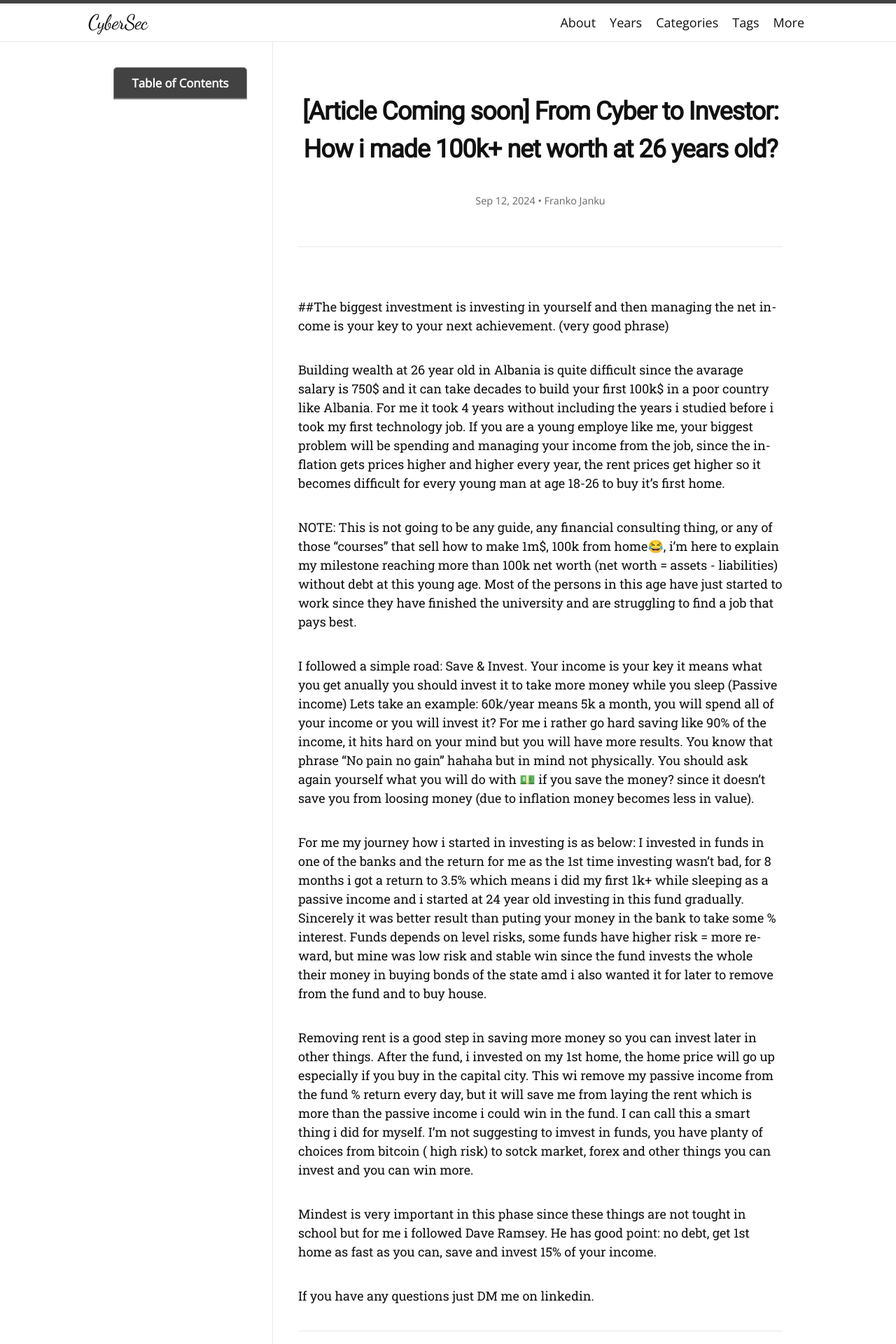
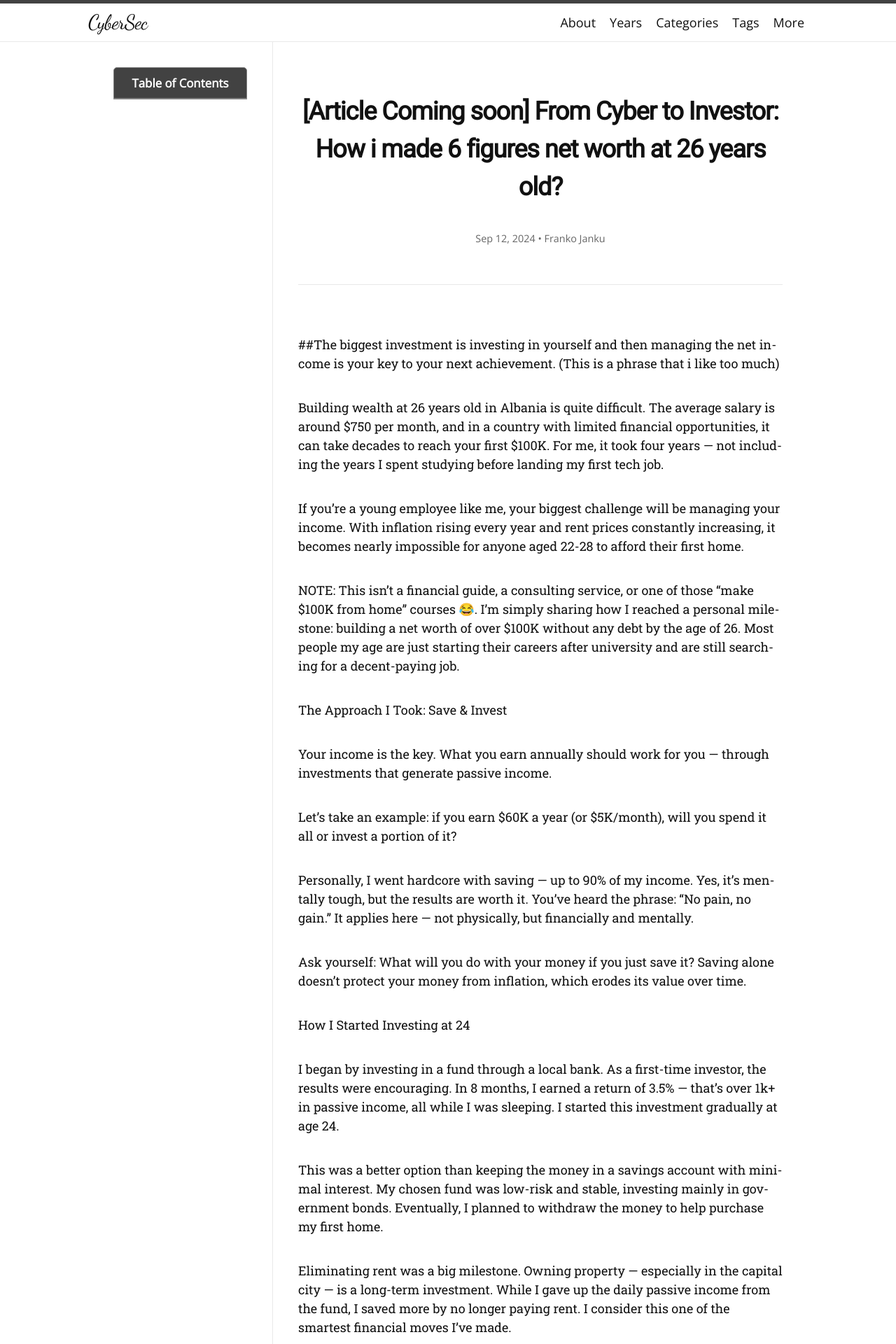
Before and after one commit to Archx0Mas/Archx0Mas.github.io, a Jekyll site: the page built from _posts/2024-09-12-investing.md, in a window 1280 px wide. Shown: the top 1920 px of the page at 70% size. Built offline with Jekyll 4.4.1, drawn with Linux system fonts in a browser that asks for light colours; nearby versions of some CDN libraries; some web fonts are replaced; some of the changed text lies outside the part shown.

Commit message:
Update 2024-09-12-investing.md

```diff
--- a/_posts/2024-09-12-investing.md
+++ b/_posts/2024-09-12-investing.md
@@ -1,35 +1,41 @@
 ---
 layout: post
 toc: true
-title: "[Article Coming soon] From Cyber to Investor: How i made 100k+ net worth at 26 years old?"
+title: "[Article Coming soon] From Cyber to Investor: How i made 6 figures net worth at 26 years old?"
 categories: investing
 tags: [investing]
 author:
   - Franko Janku
 ---
 
-##The biggest investment is investing in yourself and then managing the net income is your key to your next achievement. (very good phrase)
+##The biggest investment is investing in yourself and then managing the net income is your key to your next achievement. (This is a phrase that i like too much)
 
 
-Building wealth at 26 year old in Albania is quite difficult since the avarage salary is 750$ and it can take decades to build your first 100k$ in a poor country like Albania. For me it took 4 years without including the years i studied before i took my first technology job. If you are a young employe like me, your biggest problem will be spending and managing your income from the job, since the inflation gets prices higher and higher every year, the rent prices get higher so it becomes difficult for every young man at age 18-26 to buy it's first home.
+Building wealth at 26 years old in Albania is quite difficult. The average salary is around $750 per month, and in a country with limited financial opportunities, it can take decades to reach your first $100K. For me, it took four years — not including the years I spent studying before landing my first tech job.
 
-NOTE: This is not going to be any guide, any financial consulting thing, or any of those "courses" that sell how to make 1m$, 100k from home😂, i'm here to explain my milestone reaching more than 100k net worth (net worth = assets - liabilities) without debt at this young age. Most of the persons in this age have just started to work since they have finished the university and are struggling to find a job that pays best.
+If you're a young employee like me, your biggest challenge will be managing your income. With inflation rising every year and rent prices constantly increasing, it becomes nearly impossible for anyone aged 22-28 to afford their first home.
 
-I followed a simple road: Save & Invest.
-Your income is your key it means what you get anually you should invest it to take more money while you sleep (Passive income)
-Lets take an example: 60k/year means 5k a month, you will spend all of your income or you will invest it?
-For me i rather go hard saving like 90% of the income, it hits hard on your mind but you will have more results.
-You know that phrase "No pain no gain" hahaha but in mind not physically.
-You should ask again yourself what you will do with 💵 if you save the money? since it doesn't save you from loosing money (due to inflation money becomes less in value).
+NOTE: This isn’t a financial guide, a consulting service, or one of those “make $100K from home” courses 😂.
+I'm simply sharing how I reached a personal milestone: building a net worth of over $100K without any debt by the age of 26. Most people my age are just starting their careers after university and are still searching for a decent-paying job.
 
-For me my journey how i started in investing is as below:
-I invested in funds in one of the banks and the return for me as the 1st time investing wasn't bad, for 8 months i got a return to 3.5% which means i did my first 1k+ while sleeping as a passive income and i started at 24 year old investing in this fund gradually. Sincerely it was better result than puting your money in the bank to take some % interest. Funds depends on level risks, some funds have higher risk = more reward, but mine was low risk and stable win since the fund invests the whole their money in buying bonds of the state amd i also wanted it for later to remove from the fund and to buy house.
+The Approach I Took: Save & Invest
 
-Removing rent is a good step in saving more money so you can invest later in other things.
-After the fund, i invested on my 1st home, the home price will go up especially if you buy in the capital city.
-This wi remove my passive income from the fund % return every day, but it will save me from laying the rent which is more than the passive income i could win in the fund. I can call this a smart thing i did for myself.
-I'm not suggesting to imvest in funds, you have planty of choices from bitcoin ( high risk) to sotck market, forex and other things you can invest and you can win more.
+Your income is the key. What you earn annually should work for you — through investments that generate passive income.
 
-Mindest is very important in this phase since these things are not tought in school but for me i followed Dave Ramsey. He has good point: no debt, get 1st home as fast as you can, save and invest 15% of your income.
+Let’s take an example: if you earn $60K a year (or $5K/month), will you spend it all or invest a portion of it?
 
-If you have any questions just DM me on linkedin.
+Personally, I went hardcore with saving — up to 90% of my income. Yes, it’s mentally tough, but the results are worth it. You’ve heard the phrase: “No pain, no gain.” It applies here — not physically, but financially and mentally.
+
+Ask yourself: What will you do with your money if you just save it? Saving alone doesn’t protect your money from inflation, which erodes its value over time.
+
+How I Started Investing at 24
+
+I began by investing in a fund through a local bank. As a first-time investor, the results were encouraging. In 8 months, I earned a return of 3.5% — that’s over 1k+ in passive income, all while I was sleeping. I started this investment gradually at age 24.
+
+This was a better option than keeping the money in a savings account with minimal interest. My chosen fund was low-risk and stable, investing mainly in government bonds. Eventually, I planned to withdraw the money to help purchase my first home.
+
+Eliminating rent was a big milestone. Owning property — especially in the capital city — is a long-term investment. While I gave up the daily passive income from the fund, I saved more by no longer paying rent. I consider this one of the smartest financial moves I’ve made.
+
+I’m not telling you to invest in funds — you have many options: from high-risk assets like Bitcoin to the stock market, forex, and more. The important thing is to start.
+
+Mindset is everything. These things aren’t taught in school. For me, I followed Dave Ramsey's philosophy: avoid debt, buy your first home as soon as possible, and invest at least 15% of your income.
```
